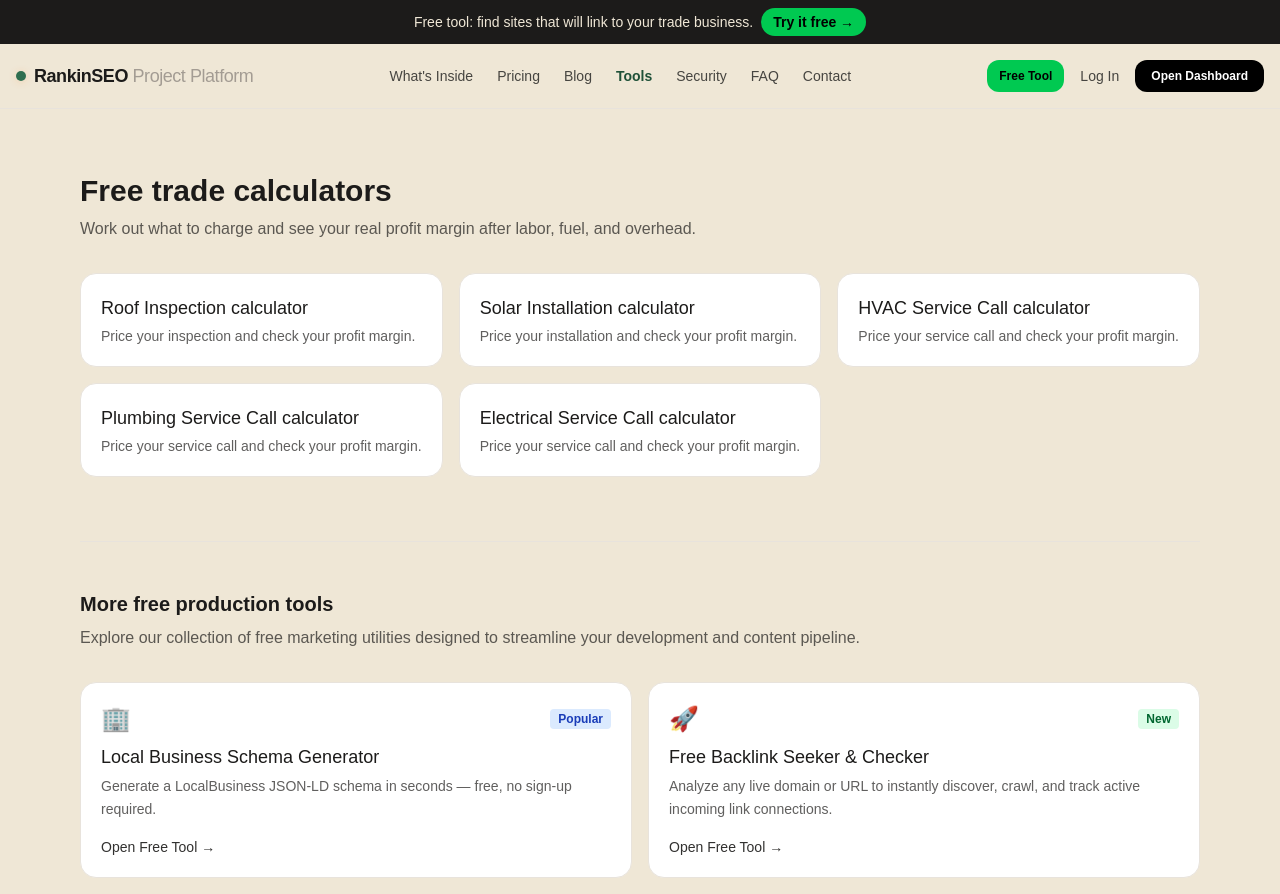
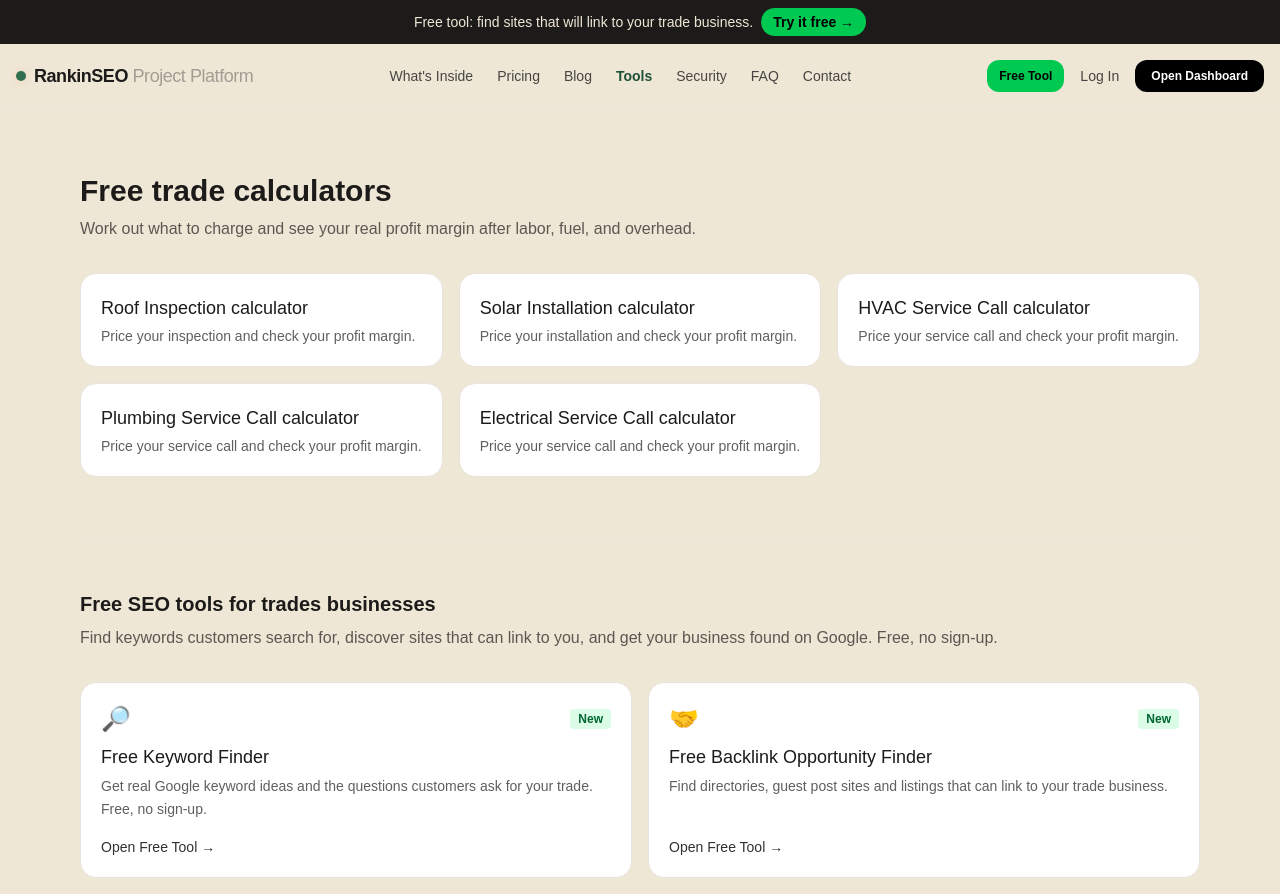
Before and after one commit to asgharshakir94-jpg/-my-seo-app, a Next.js app: page /tools in a window 1280 px wide. Shown: the top 894 px of the page. Built offline with nearby package versions, Linux system fonts and the light colour scheme; no server answers.

Commit message:
Tools page: add keyword and backlink opportunity cards; sitemap: add tools and calculator pages

```diff
--- a/app/sitemap.ts
+++ b/app/sitemap.ts
@@ -1,5 +1,6 @@
 import { MetadataRoute } from 'next';
 import { createClient } from '@supabase/supabase-js';
+import { TRADE_CALCULATORS } from '@/lib/tradeCalculators';
 
 export const dynamic = 'force-dynamic';
 export const revalidate = 0;
@@ -17,10 +18,18 @@
     priority,
   });
 
+  const calculatorRoutes: MetadataRoute.Sitemap = Object.values(TRADE_CALCULATORS).map(
+    (config) => page(`/tools/${config.slug}-calculator/`, 'monthly', 0.7)
+  );
+
   const staticRoutes: MetadataRoute.Sitemap = [
     { url: base, lastModified: new Date(), changeFrequency: 'weekly', priority: 1 },
+    page('/tools/', 'monthly', 0.8),
     page('/tools/keyword-finder/', 'monthly', 0.8),
     page('/tools/backlink-opportunity-finder/', 'monthly', 0.8),
+    page('/tools/schema-generator/', 'monthly', 0.6),
+    page('/tools/backlink-seeker/', 'monthly', 0.4),
+    ...calculatorRoutes,
     page('/audit/', 'monthly', 0.7),
     page('/blog/', 'daily', 0.7),
     page('/contact/', 'monthly', 0.5),
--- a/app/tools/page.tsx
+++ b/app/tools/page.tsx
@@ -5,7 +5,7 @@
 export const metadata: Metadata = {
   title: 'Free Trade Calculators & SEO Tools | RankinSEO',
   description:
-    'Free cost and profit margin calculators alongside modern marketing utilities like schema generators and backlink checkers.',
+    'Free cost and profit margin calculators for trades businesses, plus free SEO tools: keyword finder, backlink opportunity finder, schema generator and more.',
 };
 
 export default function ToolsIndexPage() {
@@ -38,19 +38,59 @@
         ))}
       </div>
 
-      {/* SECTION 2: SEO & Marketing Utilities */}
+      {/* SECTION 2: SEO & Marketing Tools */}
       <div className="border-t border-line pt-12">
-        <h2 className="text-xl font-semibold text-ink mb-2">More free production tools</h2>
+        <h2 className="text-xl font-semibold text-ink mb-2">Free SEO tools for trades businesses</h2>
         <p className="text-ink/70 mb-8">
-          Explore our collection of free marketing utilities designed to streamline your development and content pipeline.
+          Find keywords customers search for, discover sites that can link to you, and get your business found on Google. Free, no sign-up.
         </p>
 
         <div className="grid gap-4 sm:grid-cols-2">
 
-          {/* Card 1: Local Business Schema Generator */}
+          {/* Card 1: Free Keyword Finder */}
+          <Link
+            href="/tools/keyword-finder"
+            className="group block rounded-lg border border-line bg-surface p-5 hover:border-accent-from transition-colors flex flex-col justify-between"
+          >
+            <div>
+              <div className="flex items-center justify-between mb-2">
+                <span className="text-2xl">🔎</span>
+                <span className="text-xs font-semibold px-2 py-0.5 rounded bg-green-100 text-green-800">New</span>
+              </div>
+              <h3 className="text-lg font-medium text-ink mb-1">
+                Free Keyword Finder
+              </h3>
+              <p className="text-sm text-ink/70 mb-4 leading-relaxed">
+                Get real Google keyword ideas and the questions customers ask for your trade. Free, no sign-up.
+              </p>
+            </div>
+            <span className="text-sm font-medium text-ink/90 group-hover:underline mt-auto">Open Free Tool →</span>
+          </Link>
+
+          {/* Card 2: Free Backlink Opportunity Finder */}
+          <Link
+            href="/tools/backlink-opportunity-finder"
+            className="group block rounded-lg border border-line bg-surface p-5 hover:border-accent-from transition-colors flex flex-col justify-between"
+          >
+            <div>
+              <div className="flex items-center justify-between mb-2">
+                <span className="text-2xl">🤝</span>
+                <span className="text-xs font-semibold px-2 py-0.5 rounded bg-green-100 text-green-800">New</span>
+              </div>
+              <h3 className="text-lg font-medium text-ink mb-1">
+                Free Backlink Opportunity Finder
+              </h3>
+              <p className="text-sm text-ink/70 mb-4 leading-relaxed">
+                Find directories, guest post sites and listings that can link to your trade business.
+              </p>
+            </div>
+            <span className="text-sm font-medium text-ink/90 group-hover:underline mt-auto">Open Free Tool →</span>
+          </Link>
+
+          {/* Card 3: Local Business Schema Generator */}
           <Link
             href="/tools/schema-generator"
-            className="block rounded-lg border border-line bg-surface p-5 hover:border-accent-from transition-colors flex flex-col justify-between"
+            className="group block rounded-lg border border-line bg-surface p-5 hover:border-accent-from transition-colors flex flex-col justify-between"
           >
             <div>
               <div className="flex items-center justify-between mb-2">
@@ -67,21 +107,20 @@
             <span className="text-sm font-medium text-ink/90 group-hover:underline mt-auto">Open Free Tool →</span>
           </Link>
 
-          {/* Card 2: Free Backlink Seeker & Checker */}
+          {/* Card 4: Free Outbound Link Checker */}
           <Link
             href="/tools/backlink-seeker"
-            className="block rounded-lg border border-line bg-surface p-5 hover:border-accent-from transition-colors flex flex-col justify-between"
+            className="group block rounded-lg border border-line bg-surface p-5 hover:border-accent-from transition-colors flex flex-col justify-between"
           >
             <div>
               <div className="flex items-center justify-between mb-2">
-                <span className="text-2xl">🚀</span>
-                <span className="text-xs font-semibold px-2 py-0.5 rounded bg-green-100 text-green-800">New</span>
+                <span className="text-2xl">🔗</span>
               </div>
               <h3 className="text-lg font-medium text-ink mb-1">
-                Free Backlink Seeker & Checker
+                Free Outbound Link Checker
               </h3>
               <p className="text-sm text-ink/70 mb-4 leading-relaxed">
-                Analyze any live domain or URL to instantly discover, crawl, and track active incoming link connections.
+                Check which other sites a page links out to, such as social profiles and partner sites.
               </p>
             </div>
             <span className="text-sm font-medium text-ink/90 group-hover:underline mt-auto">Open Free Tool →</span>
```
